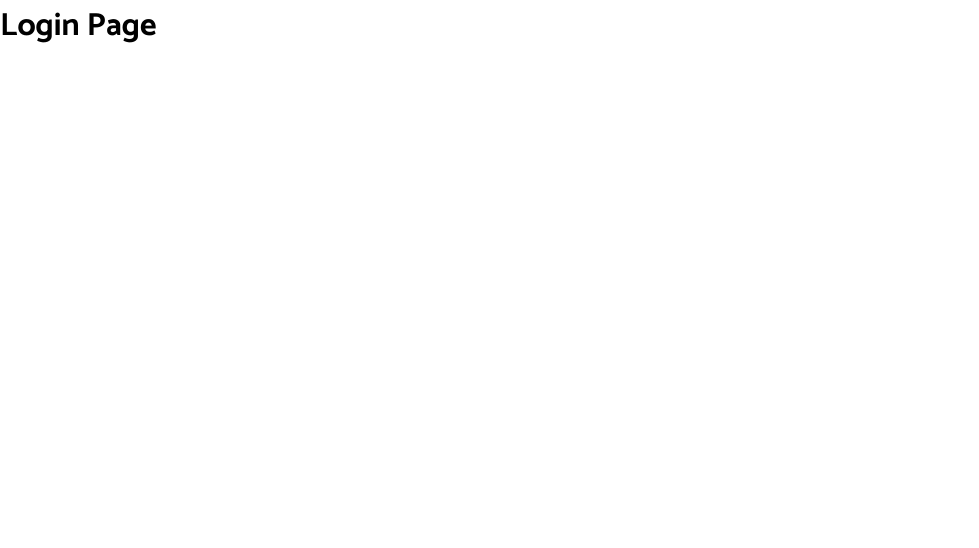
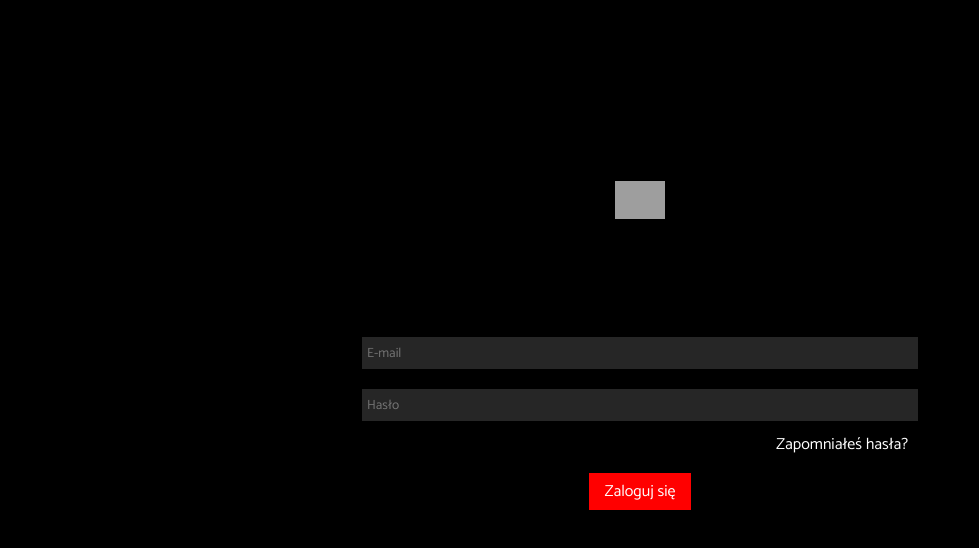
Before and after one commit to Fremen1990/head-hunter-frontend, a React (Create React App) app: page /login in a window 1280 px wide. Shown: the top 548 px of the page, without its empty margins (0-979 px from the left). Built offline with nearby package versions, Linux system fonts and the light colour scheme; grey boxes are pictures that could not be loaded.

Commit message:
Created LoginPage structure and added css.

```diff
--- /dev/null
+++ b/src/components/Login/Login.style.ts
@@ -0,0 +1,11 @@
+import styled from 'styled-components'
+
+export const LoginPageContainer = styled.div`
+   display: flex;
+   flex-direction: column;
+   align-items: center;
+   justify-content: center;
+   background-color: black;
+   height: 100vh;
+   width: 100vw;
+`
--- a/src/pages/Login.page.tsx
+++ b/src/pages/Login.page.tsx
@@ -1,7 +1,15 @@
 import React from 'react'
+import { LoginPageContainer } from '../components/Login/Login.style'
+import { LoginForm } from '../components/UserForm/Login.form'
+import { Logo } from '../components/Header/Logo/Logo'
 
 export interface ILoginPageProps {}
 
 export const LoginPage: React.FunctionComponent<ILoginPageProps> = () => {
-   return <h1>Login Page</h1>
+   return (
+      <LoginPageContainer>
+         <Logo />
+         <LoginForm />
+      </LoginPageContainer>
+   )
 }
```
